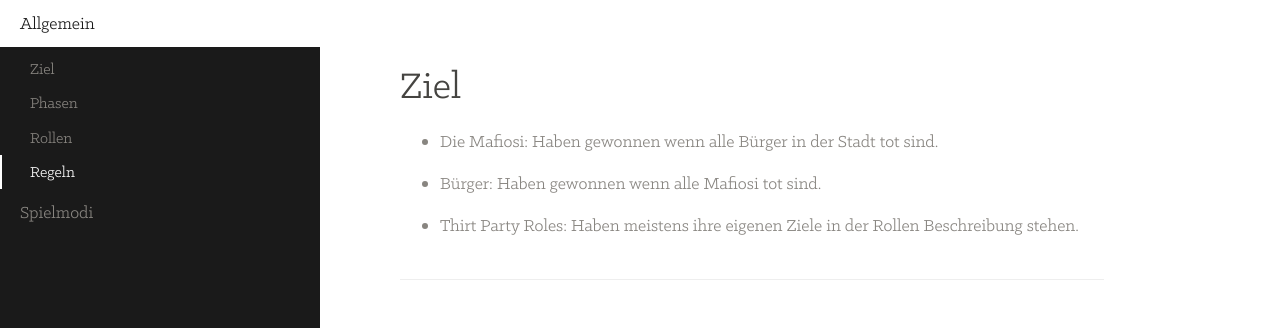
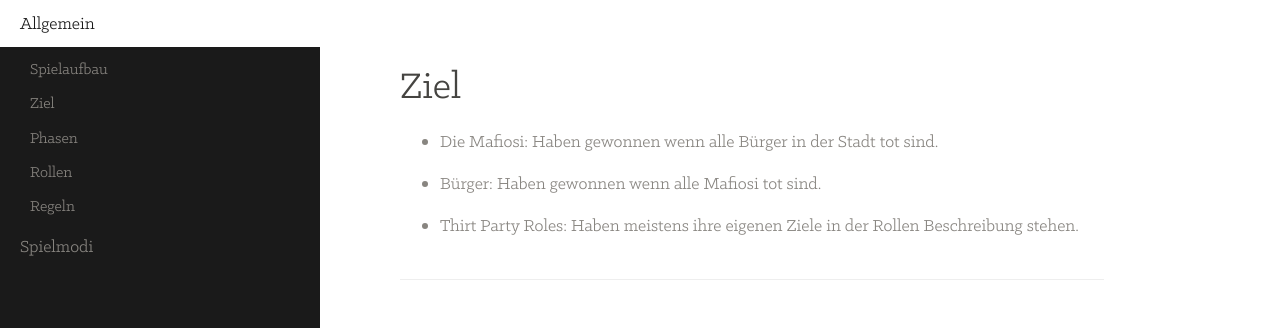
Before and after one commit to gamekeller/mafia, a Jekyll site: the page built from index.md, in a window 1280 px wide. Shown: the top 328 px of the page. Built offline with Jekyll 4.4.1, drawn with Linux system fonts in a browser that asks for light colours; Markdown is read by kramdown in place of the engine named in the settings.

Commit message:
added "#setup" to the nav

```diff
--- a/_includes/nav-general.html
+++ b/_includes/nav-general.html
@@ -1,4 +1,5 @@
 <ul class="nav js-spy">
+  <li><a href="#setup">Spielaufbau</a></li>
   <li><a href="#goal">Ziel</a></li>
   <li><a href="#phases">Phasen</a></li>
   <li><a href="#roles">Rollen</a></li>
```
